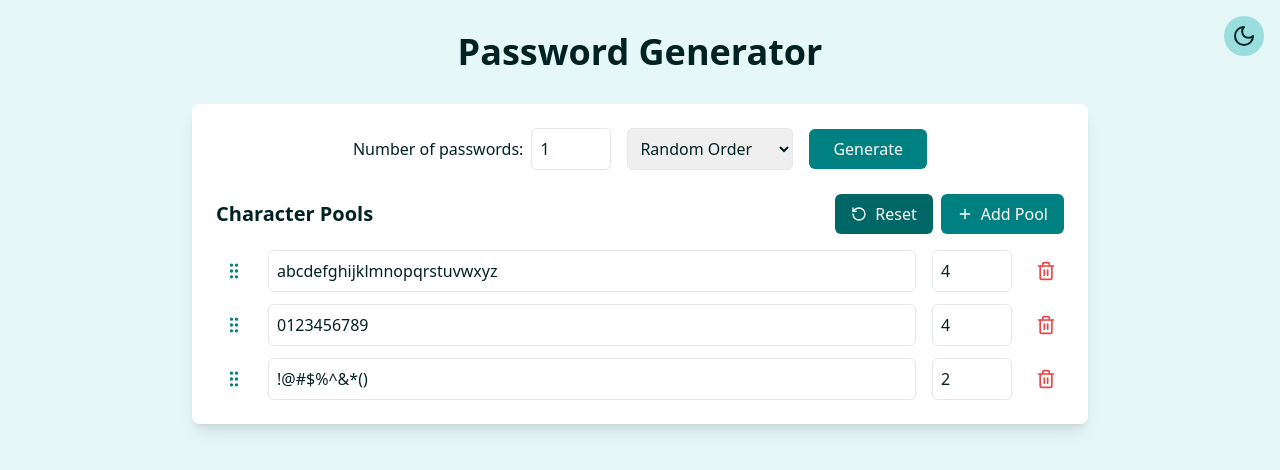
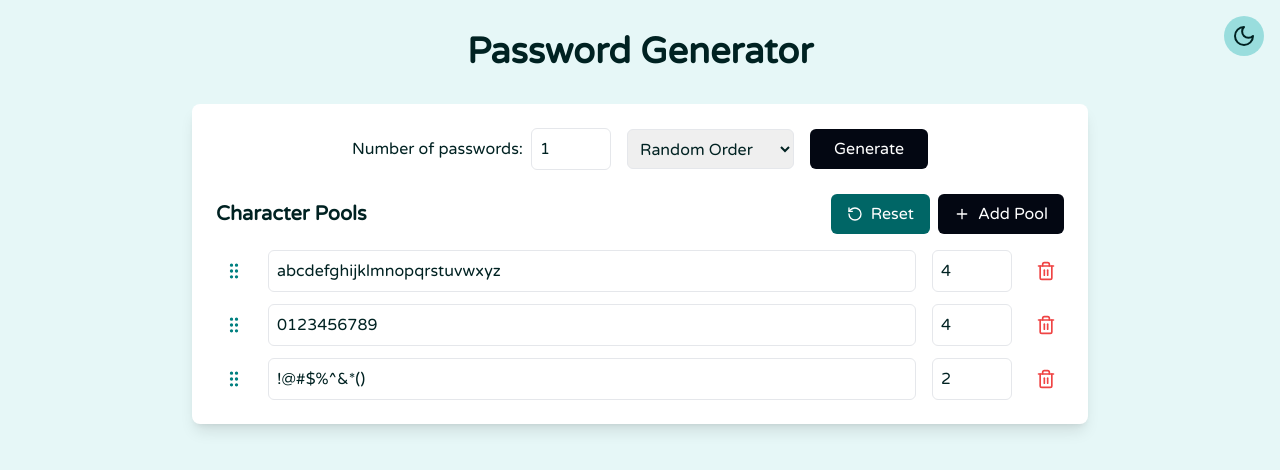
Before and after one commit to AIDiamond/Teal-PassGen, a React (Vite) app: page / in a window 1280 px wide. Shown: the top 470 px of the page. Built offline with nearby package versions, Linux system fonts and the light colour scheme.

Commit message:
Update index.css

```diff
--- a/src/index.css
+++ b/src/index.css
@@ -5,7 +5,7 @@
 @layer base {
   :root {
     /* Primary (Teal) */
-    --theme-default: #008080;
+    --theme-default: #030712;
     --theme-50: #e6f7f7;
     --theme-100: #cceeee;
     --theme-200: #99dddd;
@@ -47,6 +47,10 @@
     --secondary-950: #222200;
   }
 
+  html {
+    font-family: 'Varela Round', system-ui, sans-serif;
+  }
+
   body {
     @apply antialiased;
   }
```
